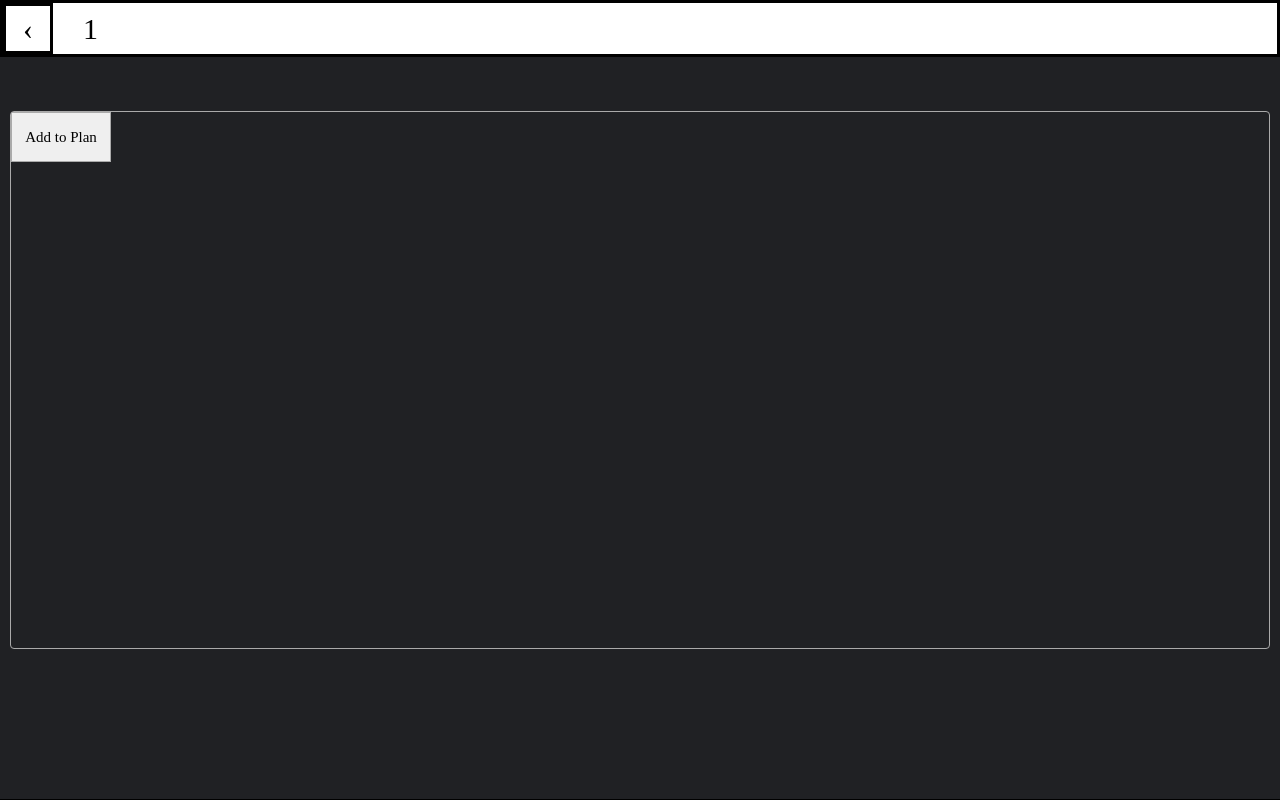
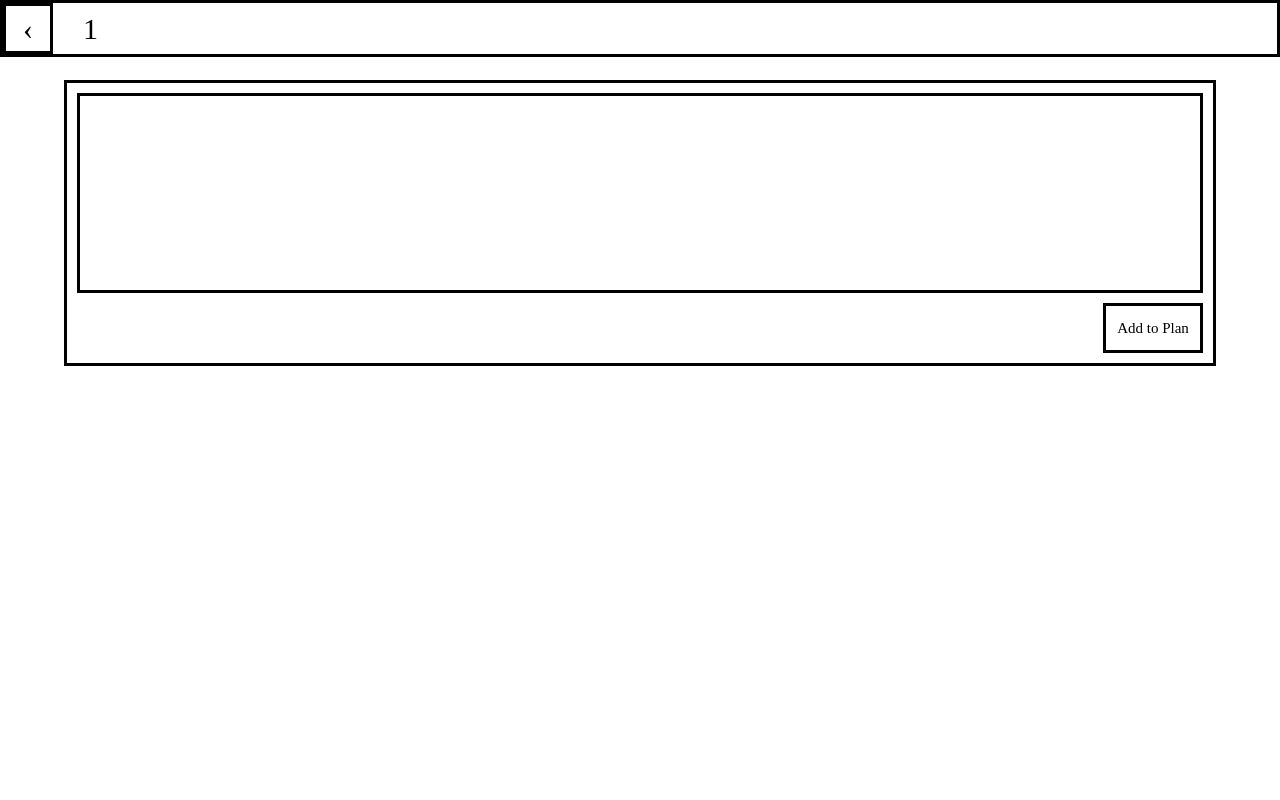
Before and after one commit to Sekolah-Beta-2023/adam-muhammad_exercise-plan, a Nuxt app: page /plan/recommend_plan/1 in a window 1280 px wide. Built offline with nearby package versions, Linux system fonts and the light colour scheme; a web font is replaced by a local one.

Commit message:
change visual

```diff
--- a/components/Dashboard.vue
+++ b/components/Dashboard.vue
@@ -43,8 +43,6 @@
 
 .nuxt-link-exact-active {
     background-color: yellow;
-    color: #202124;
-    border-radius: 4px;
 }
 
 </style>
--- /dev/null
+++ b/components/ExerciseList.vue
@@ -0,0 +1,51 @@
+<template>
+    <div class="exercise-list_container">
+        <div v-for="exercise in plan" class="exercise-list">
+            <img class="exercise-img" :src="exercise.gifUrl" :alt="exercise.name">
+            <div class="exercise-desc">
+                <h2>{{exercise.name}}</h2>
+                <p>{{exercise.target}}</p>
+            </div>
+        </div>
+    </div>
+</template>
+<script>
+
+export default {
+    props: {
+        plan: Array
+    }
+}
+
+</script>
+<style>
+.exercise-list_container {
+    border: 3px solid black;
+    color: black;
+    align-self: stretch;
+    margin: 10px;
+    height: 200px;
+    display: flex;
+    flex-direction: column;
+    justify-content: flex-start;
+    overflow: auto;
+    -ms-overflow-style: none;  /* Internet Explorer 10+ */
+    scrollbar-width: none;  /* Firefox */
+}
+
+.exercise-list_container::-webkit-scrollbar {
+    display: none;  /* Safari and Chrome */
+}
+
+.exercise-list {
+    border-bottom: 1px solid black;
+    display: flex;
+    justify-content: flex-start;
+    align-items: center;
+    padding: 10px 20px;
+}
+
+.exercise-desc {
+    margin-left: 10px;
+}
+</style>
--- a/components/ListItem.vue
+++ /dev/null
@@ -1,64 +0,0 @@
-<template>
-    <div>
-        <label v-for="exercise in filteredExercises" class="exercise-label" :for="exercise.name" :key="exercise.id">
-            <input class="exercise-check" type="checkbox" :name="exercise.name" :value="exercise.name" :id="exercise.name" v-model="form.exercises">
-            <img class="exercise-img" :src="exercise.gifUrl" :alt="exercise.name">
-            <div class="title-desc-container">
-                <h3 class="title-exercise">{{ exercise.name }}</h3>
-                <p class="desc-exercise">{{ exercise.target }}</p>
-            </div>
-        </label>
-    </div>
-</template>
-
-<script>
-export default {
-    props: {
-        filteredExercises: Array,
-        required: true,
-    }
-}
-</script>
-
-<style>
-.exercise-label {
-    padding: 10px 20px;
-    display: flex;
-    align-items: center;
-    width: 100%;
-    border-bottom: 1px solid #aaa;
-}
-
-.exercise-img {
-    margin-left: 10px;
-    width: 50px;
-    border-radius: 5px;
-}
-
-.title-desc-container {
-    margin-left: 20px;
-    color: white;
-}
-
-.title-exercise {
-    font-size: 15px;
-}
-
-.desc-exercise {
-    font-size: 13px;
-}
-
-.exercise-container {
-    background-color: whitesmoke;
-    width: 90%;
-    height: 60px;
-    display: flex;
-    padding: 10px 10px;
-    border-top: 1px solid black;
-    border-bottom: 1px solid black;
-    margin-bottom: 3px;
-}
-
-
-
-</style>
--- a/components/RecommendList.vue
+++ b/components/RecommendList.vue
@@ -5,7 +5,7 @@
         <h2 class="plan-list_recommend">{{ plan.plan_name }}</h2>
         <div class="plan-list">
             <div v-for="workout in plan.workout_list" :key="workout.workout_name" class="exercise-plan">
-                <ExercisePlan :planName="workout.workout_name" />
+                <nuxt-link class="exercise-plan_link" :to="`/plan/recommend_plan/${workout.workout_name}`" >{{workout.workout_name}}</nuxt-link>
             </div>
         </div>
         </div>
--- a/pages/plan/exercise/_exercise.vue
+++ b/pages/plan/exercise/_exercise.vue
@@ -2,28 +2,23 @@
     <div class="exercise-container">
         <Header :title="this.$route.params.exercise" />
         <div class="plan-exercises-container">
-            <div class="exercise-list_container">
-                <div v-for="exercise in plan" class="exercise-list">
-                    <img class="exercise-img" :src="exercise.gifUrl" :alt="exercise.name">
-                    <div class="exercise-desc">
-                        <h2>{{exercise.name}}</h2>
-                        <p>{{exercise.target}}</p>
-                    </div>
-                </div>
+            <ExerciseList :plan="plan" />
+            <div class="btn_container">
+                <button class="delete-plan_btn" @click="deletePlan">Delete</button>
+                <nuxt-link class="start-session_btn" :to="`/plan/exercise/session/${this.$route.params.exercise}`">Start</nuxt-link>
             </div>
-            <button class="delete_plan" @click="deletePlan">Delete</button>
-            <nuxt-link class="start-session_btn" :to="`/plan/exercise/session/${this.$route.params.exercise}`">Start</nuxt-link>
         </div>
     </div>
 </template>
 <script>
 import { mapGetters } from "vuex"
 import Header from "@/components/Header"
+import ExerciseList from "@/components/ExerciseList.vue"
 
 export default {
     layout: 'plain',
     components: {
-        Header
+        Header, ExerciseList
     },
     computed: {
         ...mapGetters({
@@ -53,51 +48,37 @@ export default {
     background-color: white;
     width: 100%;
     height: 100vh;
-    padding-bottom: 150px;
+    padding: 80px 0 150px 0;
 }
 
 /*  */
 
 .plan-exercises-container {
-    margin-top: 100px;
-    width: 90vw;
+    width: 90%;
     height: fit-content;
     border: 3px solid black;
 }
 
-.exercise-list_container {
+.delete-plan_btn {
+    background-color: white;
     border: 3px solid black;
-    color: black;
-    width: 100%;
-    height: 200px;
-    overflow: auto;
-    -ms-overflow-style: none;  /* Internet Explorer 10+ */
-    scrollbar-width: none;  /* Firefox */
+    padding: 10px 20px;
+    margin-right: 20px;
+    cursor: pointer;
 }
-
-.exercise-list::-webkit-scrollbar {
-    display: none;  /* Safari and Chrome */
-}
-
-.exercise-list {
-    border-bottom: 1px solid black;
-    display: flex;
-    justify-content: flex-start;
-    align-items: center;
-    padding: 10px 20px;
-}
-
-.exercise-desc {
-    margin-left: 10px;
-}
-
 
 .start-session_btn {
     color: black;
     text-decoration: none;
     border: 3px solid black;
-    border-radius: 4px;
+    padding: 10px 20px;
 }
 
+.btn_container {
+    display: flex;
+    align-items: center;
+    justify-content: flex-end;
+    margin: 0px 10px 10px 10px;
+}
 
 </style>
--- a/pages/plan/exercise/session/_session.vue
+++ b/pages/plan/exercise/session/_session.vue
@@ -28,7 +28,7 @@
 import { mapGetters } from "vuex"
 
 export default {
-  layout: 'dashboard',
+  layout: 'plain',
   data() {
     return{
       form: {
--- a/pages/plan/form/index.vue
+++ b/pages/plan/form/index.vue
@@ -187,6 +187,45 @@ export default {
     display: none;  /* Safari and Chrome */
 }
 
+.exercise-label {
+    padding: 10px 20px;
+    display: flex;
+    align-items: center;
+    width: 100%;
+    border-bottom: 3px solid black;
+}
+
+.exercise-img {
+    margin-left: 10px;
+    width: 50px;
+    border-radius: 5px;
+}
+
+.title-desc-container {
+    margin-left: 20px;
+    color: black;
+    font-family: var(--ff-primary);
+}
+
+.title-exercise {
+    font-size: 15px;
+}
+
+.desc-exercise {
+    font-size: 13px;
+}
+
+.exercise-container {
+    background-color: whitesmoke;
+    width: 90%;
+    height: 60px;
+    display: flex;
+    padding: 10px 10px;
+    border-top: 1px solid black;
+    border-bottom: 1px solid black;
+    margin-bottom: 3px;
+}
+
 .save-btn {
     color: black;
     border: 4px solid black;
@@ -198,14 +237,15 @@ export default {
 }
 
 .add-30 {
-    border: 4px solid black;
+    border: 3px solid black;
     color: black;
     font-size: larger;
     padding: 10px;
-    border-radius: 0px 0px 4px 4px;
     cursor: pointer;
     text-align: center;
     font-family: var(--ff-primary);
 }
 
+
+
 </style>
--- a/pages/plan/recommend_plan/_plan.vue
+++ b/pages/plan/recommend_plan/_plan.vue
@@ -3,13 +3,14 @@
         <Header :title="this.$route.params.plan"/>
 
         <div class="exercise-list-container">
-            <div v-for="exercise in recommendPlan" class="exercise-list">
+            <ExerciseList :plan="recommendPlan" />
+            <!-- <div v-for="exercise in recommendPlan" class="exercise-list">
                 <img class="exercise-img" :src="exercise.gifUrl" :alt="exercise.name">
                 <div class="exercise-desc">
                     <h2>{{exercise.name}}</h2>
                     <p>{{exercise.target}}</p>
                 </div>
-            </div>
+            </div> -->
             <button class="add_plan" @click="addPlan">Add to Plan</button>
         </div>
     </div>
@@ -17,11 +18,12 @@
 <script>
 import { mapGetters } from "vuex"
 import Header from "@/components/Header.vue"
+import ExerciseList from "@/components/ExerciseList"
 
 export default {
     layout: 'plain',
     components: {
-        Header
+        Header, ExerciseList
     },
     computed: {
         ...mapGetters({
@@ -48,17 +50,22 @@ export default {
 </script>
 <style>
 .exercise-container {
-    background-color: #202124;
-    width: 100%;
-    height: 100vh;
-    padding-bottom: 150px;
+    min-height: 100vh;
+    display: flex;
+    justify-content: center;
+    align-items: flex-start;
+    background-color: white;
+    padding: 80px 0 150px 0;
 }
 
 
 
 .add_plan {
+    align-self: flex-end;
     font-size: 15px;
-    border: 1px solid #aaa;
+    margin: 0px 10px 10px 10px;
+    border: 3px solid black;
+    background-color: white;
     justify-items: flex-end;
     width: 100px;
     height: 50px;
@@ -68,11 +75,12 @@ export default {
 /*  */
 
 .exercise-list-container {
-    margin-top: 100px;
-    border: 1px solid #aaa;
-    border-radius: 4px;
-    color: white;
-    width: 100%;
+    border: 3px solid black;
+    width: 90%;
+    display: flex;
+    flex-direction: column;
+    justify-content: flex-start;
+    align-items:stretch;
     overflow: auto;
     -ms-overflow-style: none;  /* Internet Explorer 10+ */
     scrollbar-width: none;  /* Firefox */
```
